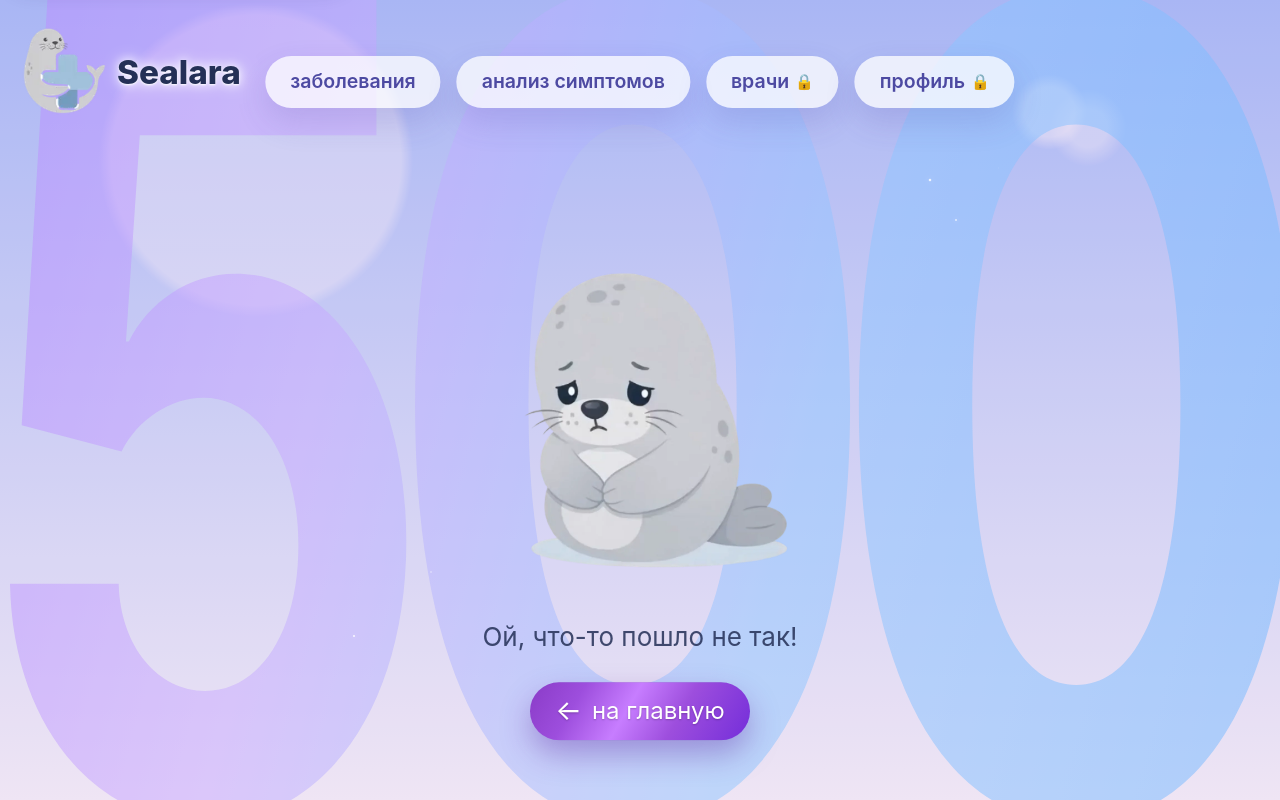
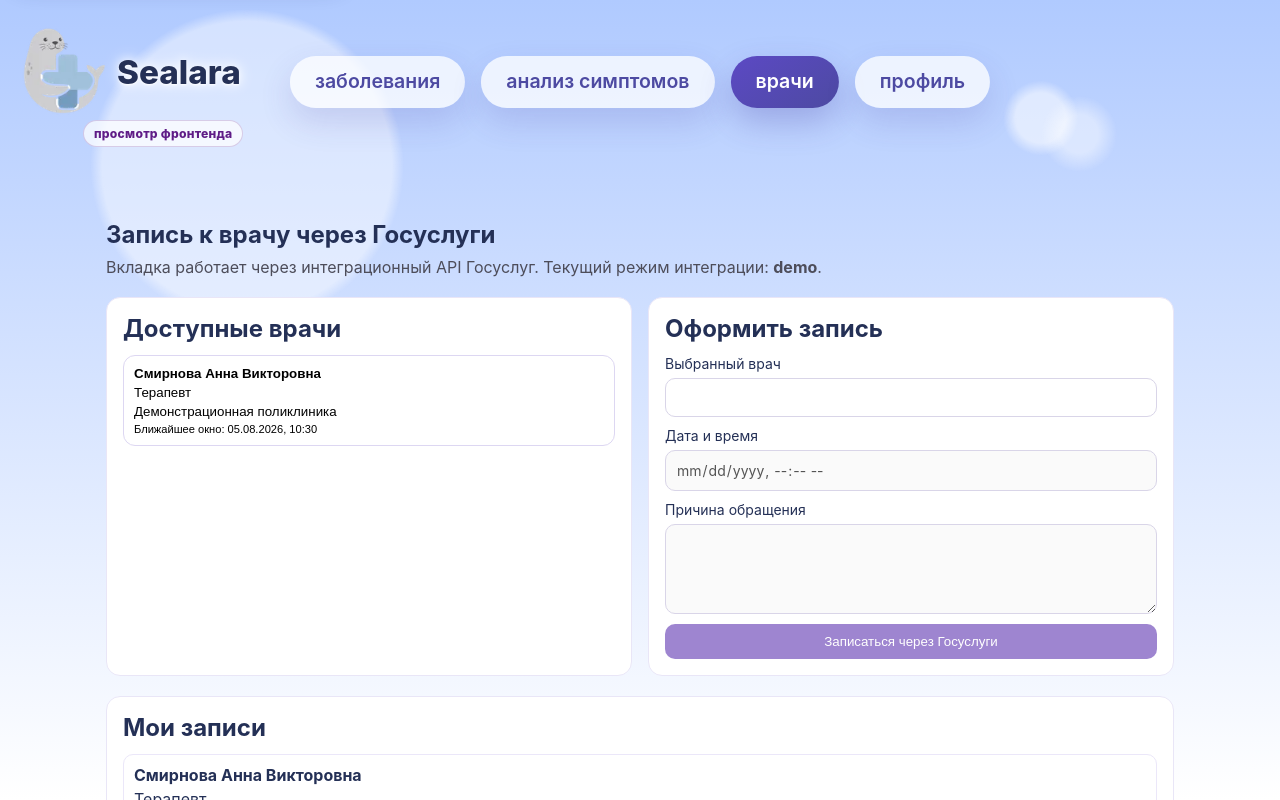
Before and after one commit to antipozitife/sealara, a React app: page /doctors in a window 1280 px wide. Before the commit this address led to /error/500. Built offline with nearby package versions, Linux system fonts and the light colour scheme; no server answers.

Commit message:
fix: expose doctors in default frontend demo

```diff
--- a/src/components/header/Header.tsx
+++ b/src/components/header/Header.tsx
@@ -13,7 +13,7 @@ const NAV_ITEMS = [
 
 export const Header = () => {
   const location = useLocation();
-  const [isAuthenticated, setIsAuthenticated] = useState(false);
+  const [isAuthenticated, setIsAuthenticated] = useState(Boolean(isFrontendDemo));
   const [menuOpen, setMenuOpen] = useState(false);
 
   useEffect(() => {
--- a/webpack.config.cjs
+++ b/webpack.config.cjs
@@ -45,7 +45,7 @@ module.exports = (_, argv = {}) => {
       new webpack.DefinePlugin({
         __SEALARA_STANDALONE__: JSON.stringify(process.env.SEALARA_STANDALONE === "1"),
         __SEALARA_FRONTEND_DEMO__: JSON.stringify(
-          process.env.SEALARA_FRONTEND_DEMO === "1" || process.env.SEALARA_STANDALONE === "1",
+          process.env.SEALARA_FRONTEND_DEMO !== "0" || process.env.SEALARA_STANDALONE === "1",
         ),
       }),
       new HtmlWebpackPlugin({
```
